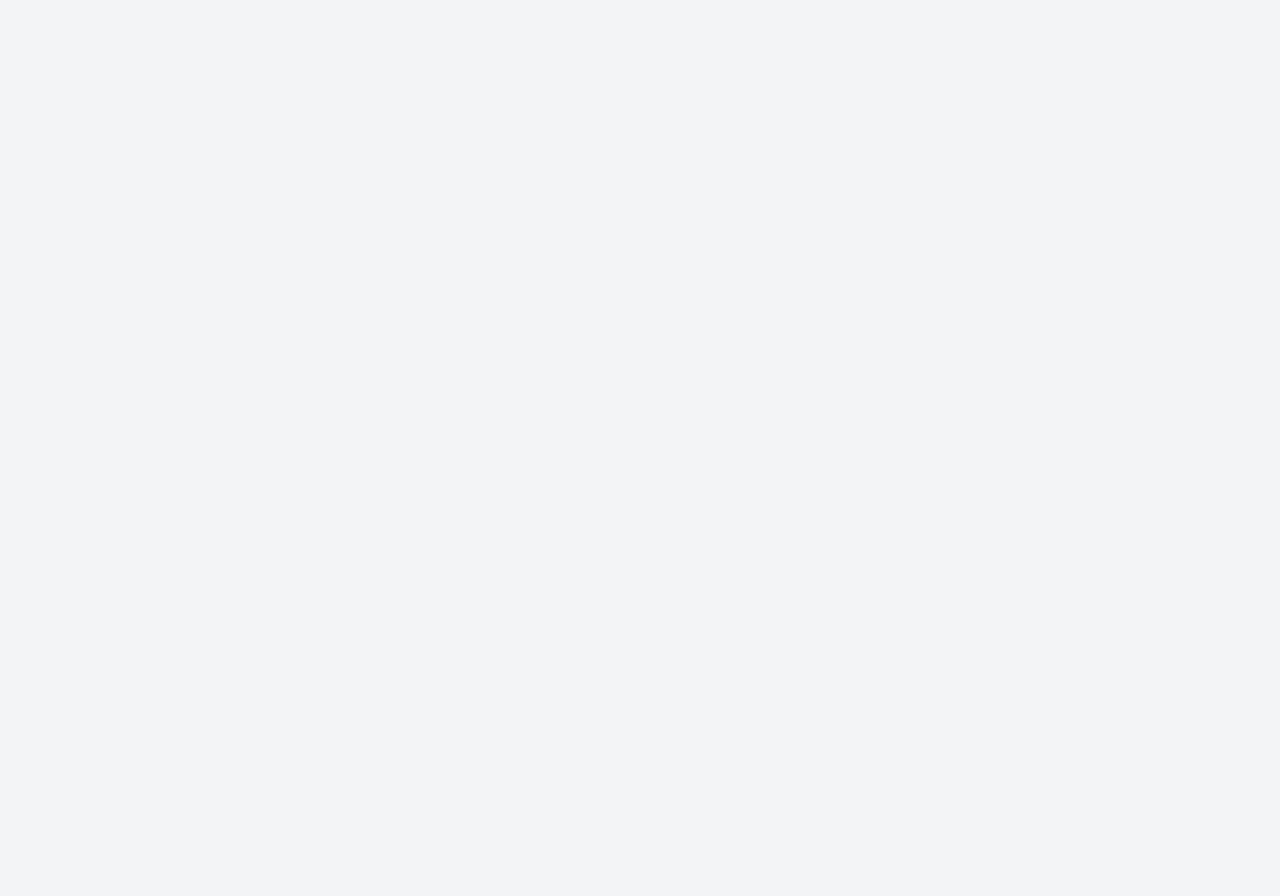
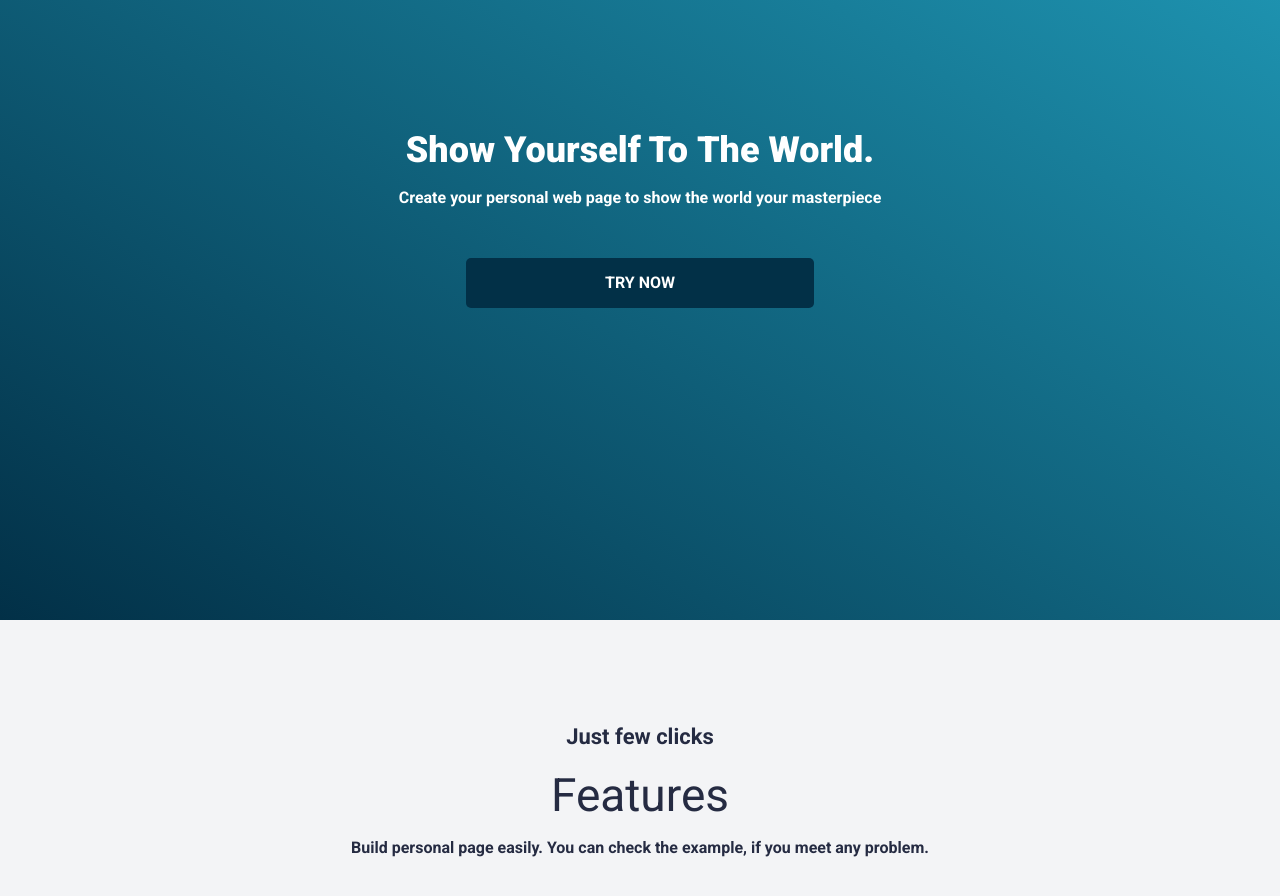
Before and after one commit to estotriramdani/halamanpersonal, a Next.js app: page / in a window 1280 px wide. Shown: the part 180-1076 px from the top of the page. Before the commit the page ends 800 px from the top, so only its background shows below. Built offline with nearby package versions, Linux system fonts and the light colour scheme.

Commit message:
landing page blm jadi

```diff
--- a/pages/index.js
+++ b/pages/index.js
@@ -1,15 +1,84 @@
 import Head from 'next/head';
+import Gap from '../src/components/atoms/Gap';
+import FeatureCard from '../src/components/moleculs/FeatureCard';
+import Image from 'next/image';
 
 export default function Home() {
   return (
-    <div>
+    <div style={{ backgroundClip: '#ffffff' }}>
       <Head>
-        <title>Create Next App</title>
-        <meta name="description" content="Generated by create next app" />
+        <title>HalamanPersonal.my.id</title>
+        <meta
+          name="description"
+          content="Halaman Personal merupakan sebuah plaform untuk halaman personal"
+        />
         <link rel="icon" href="/favicon.ico" />
+        <link
+          rel="stylesheet"
+          href="https://cdn.jsdelivr.net/npm/bootstrap-icons@1.5.0/font/bootstrap-icons.css"
+        />
       </Head>
-
-      <main>nothing to show</main>
+      <main>
+        <div className="hero">
+          <div className="hero-text">
+            <h1 className="hero-text-title" style={{ position: 'relative' }}>
+              Show Yourself To <span className="underline">The World</span>.
+            </h1>
+            <h2 className="hero-text-subtitle">
+              Create your personal web page to show the world your masterpiece
+            </h2>
+            <Gap height={10} />
+            <div className="hero-text-button">
+              <a href="#" className="button-blue " tabIndex={1}>
+                Try Now
+              </a>
+            </div>
+          </div>
+          {/* <div className="hero-image">
+            <Image
+              src="http://esto.my.id/files/images/portfolios-mockup/thumbnail/daily-prayer.jpg"
+              alt={'no alt'}
+              layout="fill"
+            />
+          </div> */}
+        </div>
+        <Gap height={70} />
+        <div className="feature-section">
+          <div className="heading-group-wrapper">
+            <h3>Just few clicks</h3>
+            <Gap height={14} />
+            <h2>Features</h2>
+            <Gap height={14} />
+            <h4>
+              Build personal page easily. You can check the example, if you meet
+              any problem.
+            </h4>
+          </div>
+          <div className="feature-card-wrapper">
+            <FeatureCard />
+            <FeatureCard />
+            <FeatureCard />
+            <FeatureCard />
+            <FeatureCard />
+          </div>
+        </div>
+        <div className="cta-section">
+          <h3>Let&apos;s Build Your Own</h3>
+          <h2>Build</h2>
+          <Gap height={30} />
+          <p>
+            It is easy to set everything up. Just follow the instructions and,
+            boom, you will get your own website!
+          </p>
+          <Gap height={40} />
+          <div className="button-wrapper">
+            <a href="https://halamanpersonal.id/build" className="button-red">
+              Start
+            </a>
+          </div>
+        </div>
+        <div className="testimonial-section"></div>
+      </main>
     </div>
   );
 }
--- /dev/null
+++ b/src/components/moleculs/FeatureCard/index.js
@@ -0,0 +1,24 @@
+import React from 'react';
+
+const FeatureCard = () => {
+  return (
+    <div className="feature-card">
+      <div className="feature-card-heading">
+        <div className="feature-card-heading-icon">
+          <i className="bi bi-award-fill"></i>
+        </div>
+        <h3 className="feature-card-heading-title">
+          Add Your Education History
+        </h3>
+      </div>
+      <div className="feature-card-body">
+        <p>
+          Add your education history so everyone will know which field you
+          capable of.
+        </p>
+      </div>
+    </div>
+  );
+};
+
+export default FeatureCard;
--- /dev/null
+++ b/styles/components/layouts/landingLayout.scss
@@ -0,0 +1,268 @@
+@import url('https://fonts.googleapis.com/css2?family=Roboto:ital,wght@0,300;0,400;0,500;0,700;0,900;1,300;1,400;1,500;1,700&display=swap');
+
+@import '../../utils/variables.scss';
+@import '../../utils/mixins.scss';
+
+$primary: #023047;
+$secondary: #219ebc;
+$secondary-blue: #090b0c;
+$text-dark: #252b42;
+@mixin gradientPurple {
+  background: linear-gradient(to top right, $primary, $secondary);
+}
+@mixin h1 {
+  font-weight: 900;
+  font-size: 55;
+  line-height: 65.5;
+}
+
+@mixin h2 {
+  font-weight: 400;
+  font-size: 46px;
+  line-height: 57px;
+}
+
+@mixin h3 {
+  font-weight: 700;
+  font-size: 22px;
+  line-height: 33px;
+}
+
+@mixin h4 {
+  font-weight: 700;
+  font-size: 16px;
+  line-height: 20px;
+}
+
+@mixin h5 {
+  font-weight: 700;
+  font-size: 12px;
+  line-height: 18px;
+}
+
+@mixin paragpraph {
+  font-weight: 400;
+  font-size: 18px;
+  line-height: 27px;
+}
+
+@mixin button {
+  font-family: 'Roboto', sans-serif;
+  color: white;
+  outline: none;
+  border: none;
+  padding: 15px 0;
+  width: 100%;
+  @include h4();
+  text-transform: uppercase;
+  text-align: center;
+  border-radius: 5px;
+  transition: all 0.2s;
+  cursor: pointer;
+  display: block;
+  // border: 3px solid white;
+}
+.button-blue {
+  background-color: #023047;
+  @include button();
+  &:hover,
+  &:focus {
+    color: #023047;
+    background-color: white;
+  }
+}
+
+.button-red {
+  background-color: $primary;
+  @include button();
+
+  &:hover,
+  &:focus {
+    color: $primary;
+    background-color: white;
+  }
+}
+
+.underline {
+  position: relative;
+  // background-color: $primary;
+  display: inline-block;
+  height: 10px;
+  &::before {
+    position: absolute;
+    width: 300px;
+    height: 100%;
+    background-color: $primary;
+    bottom: 0;
+    left: 0;
+  }
+}
+
+.hero {
+  position: relative;
+  @include gradientPurple();
+  font-family: 'Roboto', sans-serif;
+  min-height: 100vh;
+  display: flex;
+  flex-direction: column;
+  &-text {
+    flex: 1;
+    color: white;
+    display: flex;
+    flex-direction: column;
+    width: 100%;
+    height: 100%;
+    justify-content: center;
+    align-items: center;
+    padding: 20px;
+    gap: 20px;
+    &-title {
+      font-size: 36px;
+      font-weight: 900;
+    }
+    &-subtitle {
+      @include h4();
+    }
+    &-button {
+      width: 100%;
+    }
+  }
+  &-image {
+    display: none;
+  }
+}
+
+.feature-section {
+  color: $text-dark;
+  font-family: 'Roboto', sans-serif;
+  .heading-group-wrapper {
+    text-align: center;
+    padding: 30px;
+    h2 {
+      @include h2();
+    }
+    h3 {
+      @include h3();
+    }
+    h4 {
+      @include h4();
+    }
+  }
+  .feature-card-wrapper {
+    padding: 50px 40px 98px 40px;
+    display: flex;
+    flex-direction: column;
+    gap: 30px;
+    .feature-card {
+      width: 100%;
+      background: white;
+      padding: 20px;
+      border-radius: 5px;
+      box-shadow: 2px 2px 20px rgba(0, 0, 0, 0.1);
+      transition: all 0.3s;
+      &:hover {
+        @include gradientPurple();
+        color: white;
+      }
+      &-heading {
+        display: flex;
+        align-items: center;
+        gap: 10px;
+        margin-bottom: 10px;
+        &-icon {
+          text-align: center;
+          background-color: $primary;
+          color: white;
+          font-size: 17px;
+          width: 40px;
+          height: 40px;
+          line-height: 40px;
+          border-radius: 20px;
+        }
+        &-title {
+          flex: 1;
+          text-align: left;
+          @include h3();
+        }
+      }
+      &-body {
+        @include paragpraph();
+      }
+    }
+  }
+}
+
+.cta-section {
+  @include gradientPurple();
+  padding: 70px 20px;
+  width: 100%;
+  font-family: 'Roboto', sans-serif;
+  background-color: red;
+  text-align: center;
+  color: white;
+  text-align: center;
+  h2 {
+    @include h2();
+    margin-top: 10px;
+  }
+  h3 {
+    @include h3();
+    // margin-bottom: 59px;
+  }
+  p {
+    @include paragpraph();
+  }
+  .button-wrapper {
+    text-align: center;
+  }
+}
+
+@media (min-width: 768px) {
+  .hero {
+    &-text {
+      &-title,
+      &-subtitle,
+      &-button {
+        z-index: 20;
+      }
+      &-button {
+        width: 30%;
+      }
+    }
+
+    padding: 5vh;
+    &-image {
+      opacity: 0.3;
+      z-index: 10;
+      display: block;
+      position: absolute;
+      width: 800px;
+      height: 450px;
+      top: 50%;
+      left: 50%;
+      transform: translate(-50%, -50%);
+      overflow: hidden;
+      border-radius: 10px;
+      @include boxShadow();
+    }
+  }
+  .feature-section {
+    .feature-card-wrapper {
+      padding: 50px 50px 98px 50px;
+      display: flex;
+      flex-direction: row;
+      justify-content: center;
+      flex-wrap: wrap;
+      .feature-card {
+        padding: 30px;
+        width: 350px;
+      }
+    }
+  }
+  .cta-section {
+    .button-wrapper {
+      margin: auto;
+      width: 30%;
+    }
+  }
+}
--- a/styles/globals.scss
+++ b/styles/globals.scss
@@ -12,6 +12,7 @@
 @import './components/atoms/itemCard.scss';
 
 @import './components/layouts/showCaseLayout.scss';
+@import './components/layouts/landingLayout.scss';
 
 * {
   box-sizing: border-box;
```
